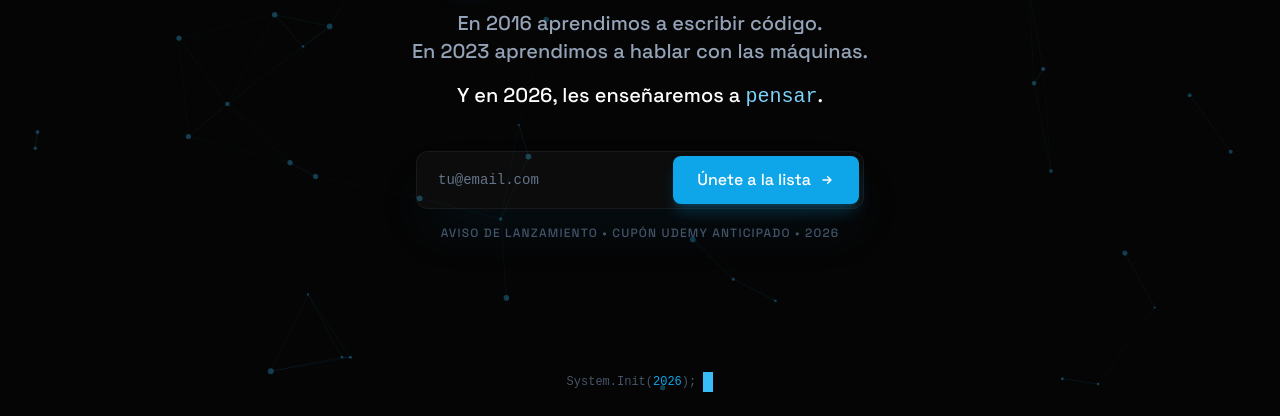
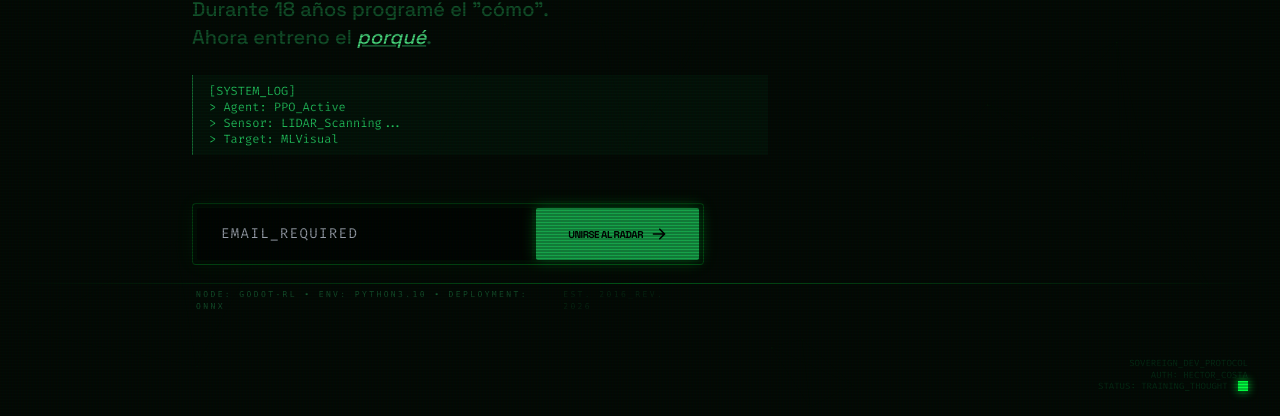
Before and after one commit to hcosta/hcosta.github.io, a website: page index.html in a window 1280 px wide. Shown: the part 384-800 px from the top of the page. Drawn offline with nearby package versions, Linux system fonts and the light colour scheme.

Commit message:
Update index.html

```diff
--- a/index.html
+++ b/index.html
@@ -3,273 +3,267 @@
 <head>
     <meta charset="UTF-8">
     <meta name="viewport" content="width=device-width, initial-scale=1.0">
-    <title>Héctor Costa Guzmán | 10º Aniversario - La Evolución</title>
+    <title>MLVisual | El Arte de la Ingeniería de Incentivos</title>
     <script src="https://cdn.tailwindcss.com"></script>
-    <link href="https://fonts.googleapis.com/css2?family=Space+Grotesk:wght@300;500;700&family=Fira+Code:wght@400&display=swap" rel="stylesheet">
+    <link href="https://fonts.googleapis.com/css2?family=Space+Grotesk:wght@300;500;700&family=Fira+Code:wght@400;500&display=swap" rel="stylesheet">
     <style>
+        :root {
+            --bg: #030a05;
+            --matrix-green: #00ff41;
+            --dark-green: #003b00;
+        }
         body {
             font-family: 'Space Grotesk', sans-serif;
-            background-color: #050505;
+            background-color: var(--bg);
             color: #ffffff;
             overflow-x: hidden;
         }
-        .code-font {
-            font-family: 'Fira+Code', monospace;
-        }
-        /* Animación sutil del brillo */
-        .glow-text {
-            text-shadow: 0 0 20px rgba(56, 189, 248, 0.5);
-        }
-        .glass-panel {
-            background: rgba(255, 255, 255, 0.03);
-            backdrop-filter: blur(10px);
-            -webkit-backdrop-filter: blur(10px);
-            border: 1px solid rgba(255, 255, 255, 0.05);
-        }
-        #canvas-container {
+        .code-font { font-family: 'Fira Code', monospace; }
+
+        /* Efecto Scanlines (CRT) */
+        body::before {
+            content: " ";
+            display: block;
             position: fixed;
-            top: 0;
-            left: 0;
-            width: 100%;
-            height: 100%;
-            z-index: -1;
-            opacity: 0.6;
-        }
-        .fade-in-up {
-            animation: fadeInUp 1s ease-out forwards;
-            opacity: 0;
-            transform: translateY(20px);
-        }
-        .delay-100 { animation-delay: 0.2s; }
-        .delay-200 { animation-delay: 0.4s; }
-        .delay-300 { animation-delay: 0.6s; }
-
-        @keyframes fadeInUp {
-            to {
-                opacity: 1;
-                transform: translateY(0);
-            }
+            top: 0; left: 0; bottom: 0; right: 0;
+            background: linear-gradient(rgba(18, 16, 16, 0) 50%, rgba(0, 0, 0, 0.25) 50%),
+                        linear-gradient(90deg, rgba(255, 0, 0, 0.02), rgba(0, 255, 0, 0.01), rgba(0, 0, 255, 0.02));
+            z-index: 100;
+            background-size: 100% 3px, 3px 100%;
+            pointer-events: none;
         }
 
-        /* Cursor parpadeante */
-        .cursor-blink {
+        /* Glassmorphism Matrix */
+        .glass-panel {
+            background: rgba(0, 15, 5, 0.85);
+            backdrop-filter: blur(8px);
+            border: 1px solid rgba(0, 255, 65, 0.2);
+            box-shadow: 0 0 20px rgba(0, 255, 65, 0.05);
+        }
+
+        /* Animación LIDAR Matrix */
+        .lidar-scan {
+            position: absolute;
+            height: 1px;
+            width: 100%;
+            background: linear-gradient(90deg, transparent, var(--matrix-green), transparent);
+            opacity: 0.4;
+            animation: scan 6s linear infinite;
+            pointer-events: none;
+            z-index: 50;
+        }
+        @keyframes scan {
+            0% { top: 0%; }
+            100% { top: 100%; }
+        }
+
+        /* Brillo de texto Digital */
+        .matrix-glow {
+            text-shadow: 0 0 8px rgba(0, 255, 65, 0.6);
+        }
+
+        .fade-in { animation: fadeIn 1.5s ease-out forwards; opacity: 0; }
+        @keyframes fadeIn { to { opacity: 1; } }
+
+        /* Cursor de terminal */
+        .cursor {
             display: inline-block;
             width: 10px;
-            height: 20px;
-            background-color: #38bdf8;
-            animation: blink 1s infinite;
+            height: 1.1em;
+            background: var(--matrix-green);
+            margin-left: 5px;
+            animation: blink 1s steps(2, start) infinite;
             vertical-align: middle;
+            box-shadow: 0 0 10px var(--matrix-green);
         }
-        @keyframes blink {
-            0%, 100% { opacity: 1; }
-            50% { opacity: 0; }
+        @keyframes blink { to { visibility: hidden; } }
+
+        /* Input Estilo Terminal */
+        input:-webkit-autofill {
+            -webkit-text-fill-color: var(--matrix-green) !important;
+            -webkit-box-shadow: 0 0 0 30px #001505 inset !important;
+        }
+
+        input::placeholder {
+            color: rgba(0, 255, 65, 0.2);
         }
     </style>
 </head>
-<body class="min-h-screen flex flex-col items-center justify-center relative">
+<body class="min-h-screen flex flex-col items-center justify-center p-4">
 
-    <!-- Fondo Animado (Red Neuronal) -->
-    <div id="canvas-container">
-        <canvas id="neuroCanvas"></canvas>
-    </div>
+    <div class="lidar-scan"></div>
 
-    <!-- Contenido Principal -->
-    <main class="container mx-auto px-4 z-10 relative max-w-6xl text-center">
+    <!-- Fondo de "Datos" -->
+    <canvas id="neuroCanvas" class="fixed top-0 left-0 w-full h-full -z-10 opacity-20"></canvas>
 
-        <!-- Badge del Aniversario -->
-        <div class="fade-in-up mb-8 flex justify-center">
-            <div class="inline-flex items-center px-4 py-2 rounded-full glass-panel text-xs tracking-widest text-sky-300 uppercase border border-sky-900/30">
-                <span class="mr-2 text-lg">💎</span> 2016 - 2026
+    <main class="max-w-4xl w-full z-10">
+
+        <!-- Status Header -->
+        <div class="fade-in mb-10">
+            <div class="inline-flex items-center gap-3 px-3 py-1 rounded border border-green-500/30 bg-green-950/20 text-[9px] tracking-[0.4em] text-green-400 uppercase font-bold">
+                <span class="relative flex h-2 w-2">
+                    <span class="animate-ping absolute inline-flex h-full w-full rounded-full bg-green-400 opacity-75"></span>
+                    <span class="relative inline-flex rounded-full h-2 w-2 bg-green-500"></span>
+                </span>
+                CORE: ACTIVE | RADAR: SEARCHING | V_2026
             </div>
         </div>
 
-        <!-- Título Principal -->
-        <h1 class="fade-in-up delay-100 text-3xl md:text-5xl font-bold mb-6 tracking-tight">
-            <span class="block text-transparent bg-clip-text bg-gradient-to-r from-white to-slate-400">10 Años Enseñando.</span>
-            <span class="block mt-2 text-4xl md:text-6xl text-transparent bg-clip-text bg-gradient-to-r from-sky-400 to-indigo-500 glow-text">La Siguiente Evolución.</span>
-        </h1>
+        <!-- Hero Section -->
+        <section class="text-left mb-12">
+            <h1 class="fade-in text-4xl md:text-7xl font-bold tracking-tighter leading-none mb-6">
+                <span class="text-green-900 block text-2xl md:text-3xl mb-2 font-mono uppercase tracking-widest">Orders are legacy.</span>
+                Diseña <br>
+                <span class="text-transparent bg-clip-text bg-gradient-to-r from-green-400 to-green-100 matrix-glow">Incentivos IA.</span>
+            </h1>
 
-        <!-- Subtítulo / Teaser -->
-        <p class="fade-in-up delay-200 text-lg md:text-xl text-slate-400 mb-10 max-w-2xl mx-auto leading-relaxed">
-            En 2016 aprendimos a escribir código. <br>
-            En 2023 aprendimos a hablar con las máquinas. <br>
-            <span class="text-white font-medium mt-4 block">Y en 2026, les enseñaremos a <span class="code-font text-sky-300">pensar</span>.</span>
-        </p>
+            <p class="fade-in text-lg md:text-xl text-green-800/80 max-w-xl leading-relaxed">
+                Durante 18 años programé el "cómo". <br>
+                Ahora entreno el <span class="text-green-400 font-medium italic underline decoration-green-900">porqué</span>. <br>
+                <span class="code-font text-green-500 text-xs mt-6 block border-l border-green-500/50 pl-4 py-2 bg-green-500/5">
+                    [SYSTEM_LOG] <br>
+                    > Agent: PPO_Active <br>
+                    > Sensor: LIDAR_Scanning... <br>
+                    > Target: MLVisual
+                </span>
+            </p>
+        </section>
 
-        <!-- Formulario de Captura -->
-        <div class="fade-in-up delay-300 w-full max-w-md mx-auto">
-            <div class="glass-panel p-1 rounded-xl shadow-2xl shadow-sky-900/20">
-                <!-- Añadido name='radarForm' para facilitar la selección -->
-                <form name="radarForm" class="flex flex-col md:flex-row gap-2">
+        <!-- Formulario -->
+        <div class="fade-in w-full max-w-lg">
+            <div class="glass-panel p-1 rounded">
+                <form name="radarForm" class="flex flex-col md:flex-row gap-1">
                     <input
                         type="email"
                         name="email"
-                        id="emailInput"
-                        placeholder="tu@email.com"
-                        class="flex-1 bg-transparent text-white placeholder-slate-500 px-4 py-3 rounded-lg focus:outline-none focus:bg-white/5 transition-colors code-font text-sm border border-transparent focus:border-sky-500/50"
+                        placeholder="EMAIL_REQUIRED"
+                        class="flex-1 bg-black/60 text-green-400 px-6 py-4 rounded-sm focus:outline-none focus:bg-black/80 transition-all code-font text-sm uppercase tracking-widest border-none"
                         required
                     >
                     <button
                         type="submit"
-                        class="bg-sky-500 hover:bg-sky-400 text-white font-medium px-6 py-3 rounded-lg transition-all duration-300 shadow-lg shadow-sky-500/25 hover:shadow-sky-500/40 flex items-center justify-center gap-2 group"
+                        class="bg-green-600 hover:bg-green-400 text-black font-black px-8 py-4 rounded-sm transition-all duration-300 transform active:scale-95 flex items-center justify-center gap-2 group uppercase text-[10px] tracking-tighter shadow-[0_0_15px_rgba(0,255,65,0.3)]"
                     >
-                        <span>Únete a la lista</span>
-                        <svg class="w-4 h-4 transform group-hover:translate-x-1 transition-transform" fill="none" stroke="currentColor" viewBox="0 0 24 24"><path stroke-linecap="round" stroke-linejoin="round" stroke-width="2" d="M13 7l5 5m0 0l-5 5m5-5H6"></path></svg>
+                        <span>Unirse al Radar</span>
+                        <svg class="w-4 h-4" fill="currentColor" viewBox="0 0 20 20"><path d="M10.293 3.293a1 1 0 011.414 0l6 6a1 1 0 010 1.414l-6 6a1 1 0 01-1.414-1.414L14.586 11H3a1 1 0 110-2h11.586l-4.293-4.293a1 1 0 010-1.414z"></path></svg>
                     </button>
                 </form>
             </div>
-            <p class="mt-4 text-xs text-slate-600 uppercase tracking-widest">
-                Aviso de Lanzamiento &bull; Cupón Udemy Anticipado  &bull; 2026
-            </p>
 
-            <!-- Mensaje de éxito oculto -->
-            <div id="successMessage" class="hidden mt-4 p-4 glass-panel rounded-lg border-green-500/30 text-green-400">
-                <p class="flex items-center justify-center gap-2">
-                    <svg class="w-5 h-5" fill="none" stroke="currentColor" viewBox="0 0 24 24"><path stroke-linecap="round" stroke-linejoin="round" stroke-width="2" d="M5 13l4 4L19 7"></path></svg>
-                    <span>¡Apuntado! Recibirás el descuento en tu correo.</span>
+            <!-- Metadata -->
+            <div class="flex justify-between mt-6 px-1">
+                <div class="text-[8px] text-green-900 uppercase tracking-[0.3em] font-mono">
+                    Node: Godot-RL &bull; Env: Python3.10 &bull; Deployment: ONNX
+                </div>
+                <div class="text-[8px] text-green-500/30 uppercase tracking-[0.3em] animate-pulse font-mono">
+                    Est. 2016_Rev. 2026
+                </div>
+            </div>
+
+            <!-- Mensajes -->
+            <div id="successMessage" class="hidden mt-8 p-6 glass-panel rounded text-green-400 text-center">
+                <p class="code-font text-sm tracking-tighter">
+                    [CONFIRMADO] Coordenadas guardadas. <br>
+                    <span class="text-[10px] text-green-900 mt-2 block uppercase">Espera instrucciones en tu terminal.</span>
                 </p>
             </div>
-             <!-- Mensaje de error oculto -->
-             <div id="errorMessage" class="hidden mt-4 p-4 glass-panel rounded-lg border-red-500/30 text-red-400">
-                <p class="flex items-center justify-center gap-2">
-                    <span>Hubo un error. Inténtalo de nuevo.</span>
-                </p>
+            <div id="errorMessage" class="hidden mt-8 p-6 glass-panel rounded border-red-900 text-red-500 text-center">
+                <p class="code-font text-sm">CRITICAL_FAILURE: Sincronización fallida.</p>
             </div>
         </div>
 
     </main>
 
-    <!-- Footer -->
-    <footer class="absolute bottom-6 w-full text-center z-10 fade-in-up delay-300">
-        <div class="code-font text-xs text-slate-600">
-            System.Init(<span class="text-sky-500">2026</span>); <span class="cursor-blink"></span>
+    <!-- Footer Terminal -->
+    <footer class="fixed bottom-6 right-8 z-10 hidden md:block">
+        <div class="code-font text-[9px] text-green-950 leading-tight text-right uppercase">
+            Sovereign_Dev_Protocol <br>
+            Auth: Hector_Costa <br>
+            Status: Training_Thought <span class="cursor"></span>
         </div>
     </footer>
 
     <script>
-        // --- CONFIGURACIÓN GOOGLE SHEETS ---
-        // URL oficial de tu Script de Google (Backend)
         const scriptURL = 'https://script.google.com/macros/s/AKfycbwey15oT4ChFEj06FNlhYGe3zOpe7xRxIqp98yJL70zSghZ7TwsdvEz1bhAVB7Iz9Tc/exec';
 
-        // --- Animación de Red Neuronal (Canvas) ---
+        // --- Canvas Digital Rain / Neural ---
         const canvas = document.getElementById('neuroCanvas');
         const ctx = canvas.getContext('2d');
-        let width, height;
-        let particles = [];
-
-        // Configuración
-        const particleCount = 60;
-        const connectionDistance = 150;
-        const moveSpeed = 0.3;
+        let width, height, particles = [];
 
         function resize() {
             width = canvas.width = window.innerWidth;
             height = canvas.height = window.innerHeight;
         }
 
-        class Particle {
+        class DigitalNode {
             constructor() {
                 this.x = Math.random() * width;
                 this.y = Math.random() * height;
-                this.vx = (Math.random() - 0.5) * moveSpeed;
-                this.vy = (Math.random() - 0.5) * moveSpeed;
-                this.size = Math.random() * 2 + 1;
+                this.vx = (Math.random() - 0.5) * 0.3;
+                this.vy = (Math.random() - 0.5) * 0.3;
+                this.size = Math.random() * 1.5;
             }
-
             update() {
-                this.x += this.vx;
-                this.y += this.vy;
-
+                this.x += this.vx; this.y += this.vy;
                 if (this.x < 0 || this.x > width) this.vx *= -1;
                 if (this.y < 0 || this.y > height) this.vy *= -1;
             }
-
-            draw() {
-                ctx.fillStyle = 'rgba(56, 189, 248, 0.5)';
-                ctx.beginPath();
-                ctx.arc(this.x, this.y, this.size, 0, Math.PI * 2);
-                ctx.fill();
-            }
         }
 
-        function initParticles() {
-            particles = [];
-            for (let i = 0; i < particleCount; i++) {
-                particles.push(new Particle());
-            }
+        function init() {
+            resize();
+            particles = Array.from({length: 50}, () => new DigitalNode());
         }
 
-        function animate() {
+        function draw() {
             ctx.clearRect(0, 0, width, height);
+            ctx.strokeStyle = 'rgba(0, 255, 65, 0.08)';
+            ctx.fillStyle = 'rgba(0, 255, 65, 0.2)';
+            ctx.lineWidth = 0.5;
 
-            for (let i = 0; i < particles.length; i++) {
-                let p = particles[i];
+            particles.forEach((p, i) => {
                 p.update();
-                p.draw();
+                ctx.fillRect(p.x, p.y, p.size, p.size); // Puntos cuadrados (pixelados)
 
-                for (let j = i; j < particles.length; j++) {
-                    let p2 = particles[j];
-                    let dx = p.x - p2.x;
-                    let dy = p.y - p2.y;
-                    let distance = Math.sqrt(dx*dx + dy*dy);
-
-                    if (distance < connectionDistance) {
+                particles.slice(i + 1).forEach(p2 => {
+                    const dist = Math.hypot(p.x - p2.x, p.y - p2.y);
+                    if (dist < 180) {
                         ctx.beginPath();
-                        let opacity = 1 - (distance / connectionDistance);
-                        ctx.strokeStyle = `rgba(56, 189, 248, ${opacity * 0.2})`;
-                        ctx.lineWidth = 1;
                         ctx.moveTo(p.x, p.y);
                         ctx.lineTo(p2.x, p2.y);
                         ctx.stroke();
                     }
-                }
-            }
-            requestAnimationFrame(animate);
+                });
+            });
+            requestAnimationFrame(draw);
         }
 
-        window.addEventListener('resize', () => {
-            resize();
-            initParticles();
-        });
+        window.addEventListener('resize', init);
+        init(); draw();
 
-        resize();
-        initParticles();
-        animate();
-
-        // --- Manejo del Formulario con Google Sheets ---
+        // --- Form Submission ---
         const form = document.forms['radarForm'];
         const successMsg = document.getElementById('successMessage');
         const errorMsg = document.getElementById('errorMessage');
         const btn = form.querySelector('button');
-        const originalBtnText = btn.innerHTML;
 
         form.addEventListener('submit', e => {
             e.preventDefault();
+            btn.disabled = true;
+            btn.innerHTML = 'SYNCING...';
 
-            // Estado de carga
-            btn.innerHTML = '<span class="animate-spin">↻</span> Guardando...';
-            btn.classList.add('opacity-75');
-            btn.disabled = true;
-
-            // Envío de datos
             fetch(scriptURL, { method: 'POST', body: new FormData(form)})
                 .then(response => {
-                    // Éxito
                     form.classList.add('hidden');
                     successMsg.classList.remove('hidden');
-                    successMsg.classList.add('fade-in-up');
-                    console.log('Success!', response);
                 })
                 .catch(error => {
-                    // Error
-                    console.error('Error!', error.message);
-                    btn.innerHTML = originalBtnText;
-                    btn.classList.remove('opacity-75');
                     btn.disabled = false;
+                    btn.innerHTML = 'RETRY';
                     errorMsg.classList.remove('hidden');
                 });
         });
     </script>
 </body>
-
 </html>
```
